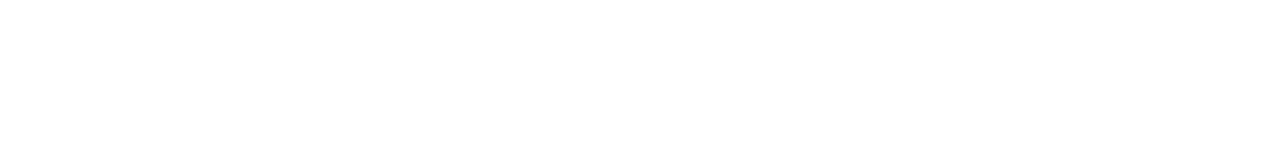
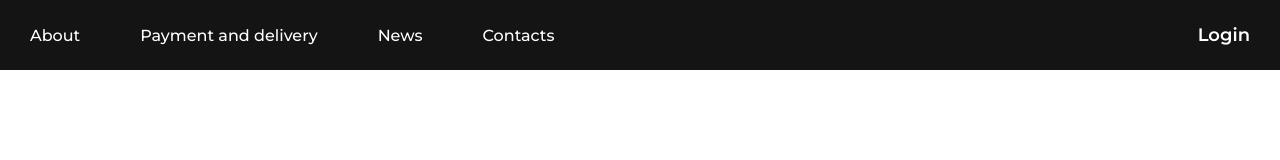
Before and after one commit to DanilByaliy/PSD2HTML, a website built with Vite: page knives/index.html in a window 1280 px wide. Built offline with nearby package versions, Linux system fonts and the light colour scheme.

Commit message:
feat(knives): add top header part and its styles

```diff
--- a/knives/index.html
+++ b/knives/index.html
@@ -1,13 +1,39 @@
-<!doctype html>
+<!DOCTYPE html>
 <html lang="en">
   <head>
     <meta charset="UTF-8" />
     <link rel="icon" type="image/svg+xml" href="/vite.svg" />
     <meta name="viewport" content="width=device-width, initial-scale=1.0" />
     <title>Knives</title>
+    <script type="module" src="/src/main.js" defer></script>
   </head>
   <body>
-    <div id="app"></div>
-    <script type="module" src="/src/main.js"></script>
+    <header class="header">
+      <div class="header__top top-header">
+        <div class="top-header__container container">
+          <div class="top-header__menu menu">
+            <nav class="menu__body">
+              <ul class="menu__list">
+                <li class="menu__item">
+                  <a href="#!" class="menu__link">About</a>
+                </li>
+                <li class="menu__item">
+                  <a href="#!" class="menu__link">Payment and delivery</a>
+                </li>
+                <li class="menu__item">
+                  <a href="#!" class="menu__link">News</a>
+                </li>
+                <li class="menu__item">
+                  <a href="#!" class="menu__link">Contacts</a>
+                </li>
+              </ul>
+            </nav>
+          </div>
+          <a href="#!" class="top-header__user _icon-user"
+            ><span>Login</span></a
+          >
+        </div>
+      </div>
+    </header>
   </body>
 </html>
--- a/knives/src/style.scss
+++ b/knives/src/style.scss
@@ -0,0 +1,90 @@
+@import url(https://fonts.googleapis.com/css?family=Montserrat:500,600,700&display=swap);
+
+:root {
+  --mainColor: #000;
+  --mainDarkColor: #141414;
+  --accentColor: #e8aa31;
+}
+
+*,
+*::before,
+*::after {
+  margin: 0;
+  padding: 0;
+}
+
+ul {
+  list-style: none;
+}
+
+a {
+  color: inherit;
+  text-decoration: none;
+}
+
+input,
+button {
+  color: inherit;
+  all: unset;
+}
+
+body {
+  font-family: "Montserrat", sans-serif;
+  font-size: 18px;
+  font-weight: 500;
+}
+
+.container {
+  max-width: 1590px;
+  padding-inline: 30px;
+  margin-inline: auto;
+}
+
+// Header
+.top-header {
+  color: #fff;
+  background-color: var(--mainDarkColor);
+
+  &__container {
+    padding-block: 10px;
+    display: flex;
+    align-items: center;
+    column-gap: 20px;
+    min-height: 50px;
+  }
+
+  &__menu {
+    flex: 1 1 auto;
+  }
+
+  &__user {
+    display: inline-flex;
+    align-items: center;
+    font-weight: 600;
+    span {
+      &:hover {
+        text-decoration: underline;
+      }
+    }
+    &::before {
+      font-size: 28px;
+      margin-right: calc(15em / 28);
+    }
+  }
+}
+
+.menu {
+  &__list {
+    display: flex;
+    flex-wrap: wrap;
+    column-gap: 60px;
+  }
+
+  &__link {
+    font-size: 16px;
+    line-height: calc(20 / 16);
+    &:hover {
+      text-decoration: underline;
+    }
+  }
+}
```
